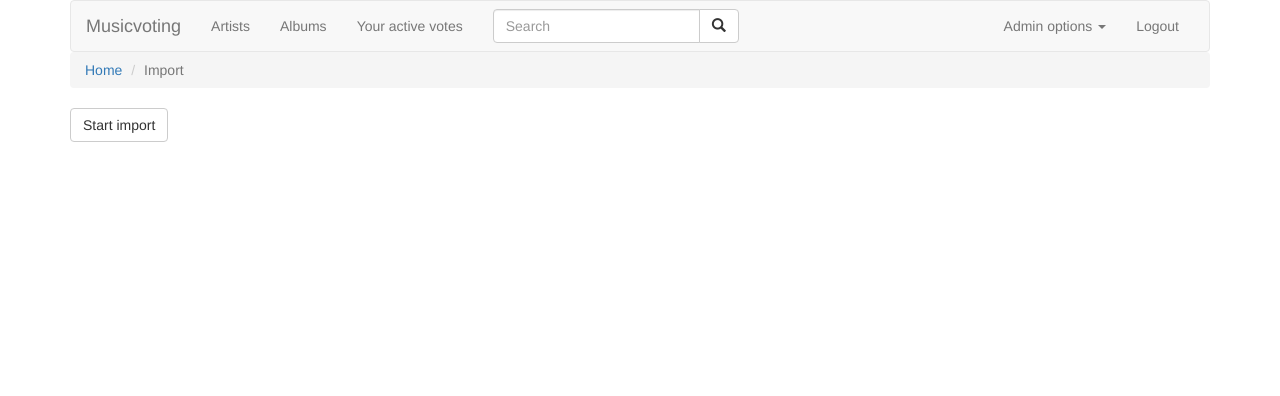
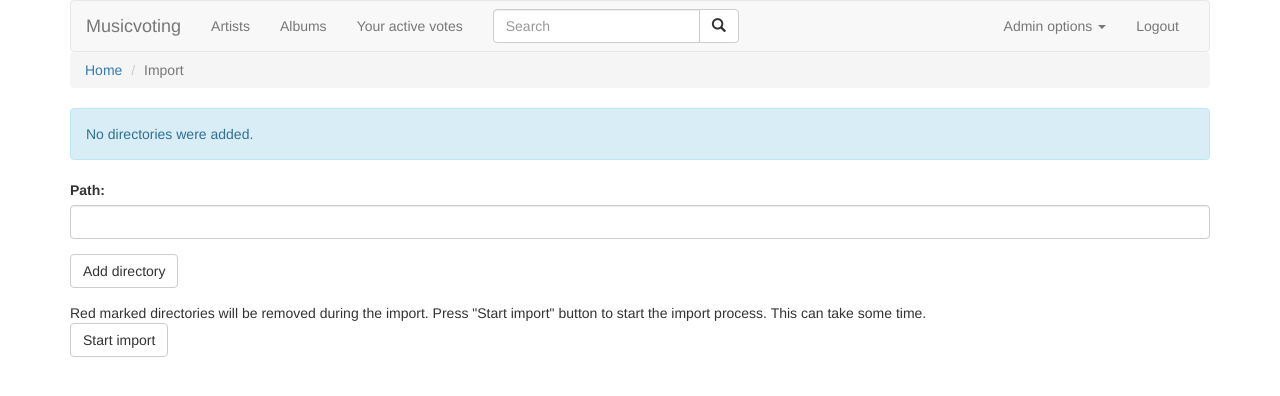
Before and after one commit to WIStudent/musicvotingsite, a Django app: page /import/ in a window 1280 px wide. Shown: the top 396 px of the page. Run offline with Django 3.2, Linux system fonts and the light colour scheme; the visitor is signed in with stand-in values (Sample User, id 1); data that the repository does not hold is empty; some libraries are stand-ins or nearby versions.

Commit message:
Make it possible to import tracks from multiple directories.
The paths of the directories can be added on the import page.

```diff
--- a/musicvoting/static/musicvoting/scripts.js
+++ b/musicvoting/static/musicvoting/scripts.js
@@ -224,6 +224,7 @@ function import_progress(){
 				else if(json.number_of_files == -2){
 					progress = 100;
 					progress_text = "Finished. " + json.number_processed + " tracks imported.";
+
 				}
 				else{
 					progress = Math.round(json.number_processed / json.number_of_files * 100);
@@ -232,7 +233,18 @@ function import_progress(){
 				var progressbar = $('.progress-bar');
 				progressbar.css('width', progress+'%').attr('aria-valuenow', progress);
 				progressbar[0].innerHTML = progress_text;
-				setTimeout(import_progress, 2000);
+
+				if(json.number_of_files == -2){
+					setTimeout(
+						function(){
+							window.location = urls["dbimport"];
+						},
+						10000
+					);
+				}
+				else{
+					setTimeout(import_progress, 2000);
+				}
 			}
 		},
 	});
@@ -280,6 +292,40 @@ function vote_unvote_next(){
 	});
 }
 
+function add_directory(){
+	$.ajax({
+		url: urls["dbimport_add_directory"],
+		type: "POST",
+		dataType: "html",
+		data: {
+			path: $('#directory-path-input').val(),
+		},
+		headers: {
+			"X-CSRFToken": csrftoken,
+		},
+		success: function(html){
+			$('#directory-list')[0].innerHTML = html;
+		},
+	});
+}
+
+function directory_mark_remove(id){
+	$.ajax({
+		url: urls["dbimport_mark_remove"],
+		type: "POST",
+		dataType: "html",
+		data: {
+			path_id: id,
+		},
+		headers: {
+			"X-CSRFToken": csrftoken,
+		},
+		success: function(html){
+			$('#directory-list')[0].innerHTML = html;
+		},
+	});
+}
+
 function getCookie(cname){
 	var name = cname + "=";
 	var ca = document.cookie.split(';');
--- a/musicvoting/templates/musicvoting/import.html
+++ b/musicvoting/templates/musicvoting/import.html
@@ -37,6 +37,10 @@
 				</script>
 			</div>
 			{% else %}
+			<div id="directory-list">
+			{% include 'musicvoting/import_directories.html' %}
+			</div>
+			Red marked directories will be removed during the import. Press "Start import" button to start the import process. This can take some time.
 			<form role="form" action="{% url 'musicvoting:dbimport' %}" method="POST">
 				{% csrf_token %}
 				<button class="btn btn-default" type="submit">Start import</button>
--- /dev/null
+++ b/musicvoting/templates/musicvoting/import_directories.html
@@ -0,0 +1,50 @@
+{% if error_msg %}
+<div class="alert alert-danger" role="alert">{{ error_msg }}</div>
+{% endif %}
+{% if directory_list %}
+<div class="table-responsive">
+	<table class="table table-striped">
+		<thead>
+			<tr>
+				<th>Path</th>
+				<th>Last imported at</th>
+				<th>Tracks imported</th>
+				<th>Remove</th>
+			</tr>
+		</thead>
+		<tbody>
+			{% for directory in directory_list %}
+			<tr {% if directory.remove %}class="danger"{% endif %}>
+				<td>{{ directory.path }}</td>
+				<td>
+					{% if directory.imported_at %}
+					{{ directory.imported_at|date:'Y-m-d' }} {{ directory.imported_at|time:'H:i' }}
+					{% endif%}
+				</td>
+				<td>
+					{% if directory.number_of_imported_files %}
+					{{ directory.number_of_imported_files }}
+					{% endif %}
+				</td>
+				<td>
+					<button type="button" class="btn btn-default {% if directory.locked %}disabled{% endif %}" onClick="directory_mark_remove({{ directory.id }});">
+						{% if directory.remove %}Don't remove{% else %}Remove{% endif %}
+					</button>
+				</td>
+			</tr>
+			{% endfor %}
+		</tbody>
+	</table>
+</div>
+{% else %}
+<div class="alert alert-info" role="alert">No directories were added.</div>
+{% endif %}
+<form role="form" action="#" onsubmit="add_directory();">
+	<div class="form-group">
+		<label  for="directory-path-input">Path:</label>
+		<input type="text" class="form-control" id="directory-path-input">
+	</div>
+	<div class="form-group">
+		<button type="submit" class="btn btn-default">Add directory</button>
+	</div>
+</form>
--- a/musicvoting/templates/musicvoting/javascript_variables.html
+++ b/musicvoting/templates/musicvoting/javascript_variables.html
@@ -6,7 +6,10 @@
 	urls["unpause"] = "{% url 'musicvoting:unpause' %}";
 	urls["next"] = "{% url 'musicvoting:next' %}";
 	urls["shutdown"] = "{% url 'musicvoting:shutdown' %}";
+	urls["dbimport"] = "{% url 'musicvoting:dbimport' %}";
 	urls["importstatus"] = "{% url 'musicvoting:dbimport_status' %}";
+	urls["dbimport_add_directory"] = "{% url 'musicvoting:dbimport_add_directory' %}";
+	urls["dbimport_mark_remove"] = "{% url 'musicvoting:dbimport_mark_remove' %}";
 	urls["vote_unvote_next"] = "{% url 'musicvoting:vote_unvote_next' %}";
 	urls["index"] = "{% url 'musicvoting:index' %}";
 </script>
--- a/musicvoting/urls.py
+++ b/musicvoting/urls.py
@@ -9,6 +9,10 @@ urlpatterns = patterns('',
                        url(r'^import/$', views.dbimport, name='dbimport'),
                        # ex: /importstatus/
                        url(r'^importstatus/$', views.dbimport_status, name='dbimport_status'),
+                       # ex: /importadddirectory/
+                       url(r'^importadddirectory/$', views.dbimport_add_directory, name='dbimport_add_directory'),
+                       # ex: /importmarkremove/
+                       url(r'^importmarkremove/$', views.dbimport_mark_remove, name='dbimport_mark_remove'),
                        # ex: /artist/
                        url(r'^artist/$', views.artist, name='artist'),
                        # ex: /artist/2
--- a/musicvoting/views.py
+++ b/musicvoting/views.py
@@ -6,9 +6,10 @@ from django.conf import settings
 from django.views.decorators.csrf import ensure_csrf_cookie
 from django.views.decorators.http import require_http_methods
 import os, socket, sys, time
-from musicvoting.models import Artist, Album, Track, User, Player
+from musicvoting.models import Artist, Album, Track, User, Player, Directory
 import musicvoting.mysocket as mysocket
 from subprocess import Popen
+from django.utils.html import escape
 # Create your views here.
 
 def pause(request):
@@ -310,8 +311,10 @@ def dbimport(request):
     if request.method == 'GET':
         if request.user.is_authenticated():
             if request.user.is_superuser:
+                directory_list = Directory.objects.all().order_by('path')
                 context = {
                     'import_running': import_running,
+                    'directory_list': directory_list,
                 }
                 return render(request, 'musicvoting/import.html', context)
             else:
@@ -352,6 +355,113 @@ def dbimport_status(request):
     }
     return JsonResponse(response)
 
+
+@require_http_methods(["POST"])
+def dbimport_mark_remove(request):
+    if request.user.is_superuser:
+        id = int(request.POST['path_id'])
+        path_dbobj = get_object_or_404(Directory, pk=id)
+        if not path_dbobj.locked:
+            #mark path to be not removed, mark its subdirectories to be removed and lock them.
+            if path_dbobj.remove:
+                path_dbobj.remove = False
+                for subdir in path_dbobj.subdirectories.all():
+                    subdir.remove = True
+                    subdir.locked = True
+                    subdir.save()
+            #mark path to be removed and unlock its subdirectories.
+            else:
+                path_dbobj.remove = True
+                for subdir in path_dbobj.subdirectories.all():
+                    subdir.locked = False
+                    subdir.save()
+            path_dbobj.save()
+
+        #create http response
+        directory_list = Directory.objects.all().order_by('path')
+        context = {
+            'directory_list': directory_list,
+        }
+        return render(request, 'musicvoting/import_directories.html', context)
+    else:
+        return HttpResponse('Unauthorized', status=401)
+
+@require_http_methods(["POST"])
+def dbimport_add_directory(request):
+    if request.user.is_superuser:
+        path = request.POST['path']
+        #check if path points to a valid directory
+        if os.path.isdir(path):
+            #normalize pathname
+            path = os.path.realpath(path)
+            error_state = 0
+            subdir_list = list()
+            parentdir_list = list()
+            directory_list = Directory.objects.all()
+            for dir_dbobj in directory_list:
+                #If path is already saved in database
+                if os.path.samefile(path, dir_dbobj.path):
+                    error_state = 1
+                    error_msg = "Directory " + escape(path) + " is already added"
+                    break
+                #If path is a subdirectory of an already saved directory
+                elif is_subdir(path, dir_dbobj.path):
+                    #if parent directory is marked to be removed
+                    if dir_dbobj.remove:
+                        parentdir_list.append(dir_dbobj)
+                    else:
+                        error_state = 2
+                        error_msg = "Directory " + escape(path) + " is a subdirectory of " + dir_dbobj.path
+                        break
+                #If an already saved directory is a subdirectory of path
+                elif is_subdir(dir_dbobj.path, path):
+                    error_state = 3
+                    subdir_list.append(dir_dbobj)
+            #Add path as new directory
+            if error_state == 0 or error_state == 3 or error_state == 4:
+                directory = Directory()
+                directory.path = path
+                directory.save()
+                error_msg = None
+                #add directory as subdirectory of parent_dir
+                for parentdir in parentdir_list:
+                    parentdir.subdirectories.add(directory)
+                #add subdirectories to directory
+                for subdir in subdir_list:
+                    directory.subdirectories.add(subdir)
+
+            #mark all directories that are a subdirectory of path to be removed.
+            if error_state == 3:
+                error_msg = "Directories "
+                for subdir in subdir_list:
+                    subdir.remove = True
+                    subdir.locked = True
+                    subdir.save()
+                    error_msg +=  subdir.path + ", "
+                #remove last comma and whitespace
+                error_msg = error_msg[:-2]
+                error_msg += " are subdirectories of " + escape(path) + ". They were marked to be removed."
+
+        else:
+            error_msg = escape(path) + " is not a valid directory"
+
+        #Reload directory_list from database, because some Directory entries were changed/added
+        directory_list = Directory.objects.all().order_by('path')
+        context = {
+            'directory_list': directory_list,
+            'error_msg': error_msg,
+        }
+        return render(request, 'musicvoting/import_directories.html', context)
+    else:
+        return HttpResponse('Unauthorized', status=401)
+
+#helper function to check if a path is a subdirectory of another directory
+#see also http://stackoverflow.com/questions/8854421/how-to-determine-if-a-path-is-a-subdirectory-of-another/23355966#23355966
+def is_subdir(suspect_child, suspect_parent):
+    suspect_child = os.path.realpath(suspect_child)
+    suspect_parent = os.path.realpath(suspect_parent)
+    relative = os.path.relpath(suspect_child, start=suspect_parent)
+    return not relative.startswith(os.pardir)
 
 def shutdown(request):
     permission = request.user.is_superuser
--- a/musicvotingsite/settings.py
+++ b/musicvotingsite/settings.py
@@ -85,9 +85,6 @@ STATIC_URL = '/static/'
 
 STATIC_ROOT ="/home/pi/Django/musicvotingsite/static_root/"
 
-# musicvoting settings
-MUSICVOTING_MUSIC_DIR = '/media/TOBIASTRUMM/Musik'
-
 #Number of votes that are required at least to force switching to the next track
 MUSICVOTING_VOTE_NEXT_MIN = 3
 
```
Also changed, not shown: musicvoting/models.py (+8 -0 lines), musicvoting/musicimport.py (+73 -54 lines), musicvoting/migrations/0003_directory.py (added), musicvoting/migrations/0004_directory_remove.py (added), musicvoting/migrations/0005_auto_20150321_0005.py (added), musicvoting/migrations/0006_directory_subdirectories.py (added).
